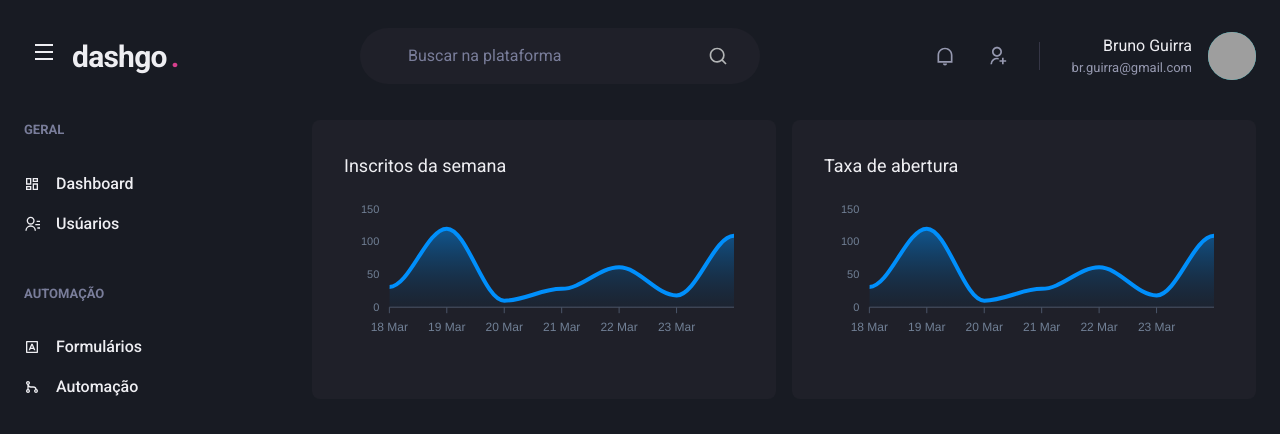
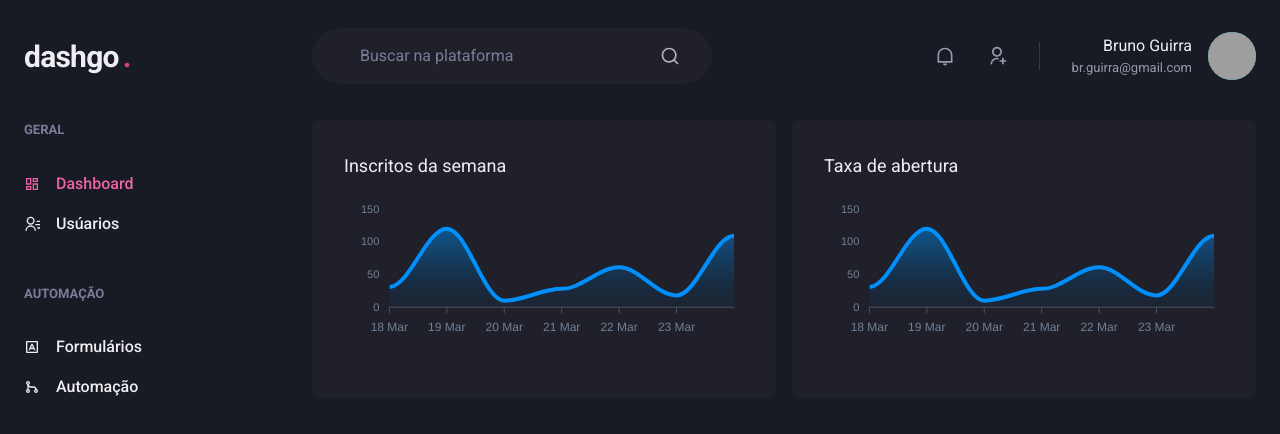
Before and after one commit to brGuirra/dashgo, a Next.js app: page /dashboard in a window 1280 px wide. Shown: the top 434 px of the page. Built offline with nearby package versions, Linux system fonts and the light colour scheme; grey boxes are pictures that could not be loaded.

Commit message:
Feature: added navigation between pages   - Created an component for the active link   - Check if the page is a subdomain of other   page to set the active link

```diff
--- /dev/null
+++ b/src/components/ActiveLink.tsx
@@ -0,0 +1,37 @@
+import { useRouter } from 'next/dist/client/router';
+import Link, { LinkProps } from 'next/link';
+import { cloneElement, ReactElement } from 'react';
+
+interface ActiveLinkProps extends LinkProps {
+  children: ReactElement;
+  shouldMatchExactHref?: boolean;
+}
+
+export function ActiveLink({
+  children,
+  shouldMatchExactHref = false,
+  ...rest
+}: ActiveLinkProps) {
+  const { asPath } = useRouter();
+
+  let isActive = false;
+
+  if (shouldMatchExactHref && (asPath === rest.href || asPath === rest.as)) {
+    isActive = true;
+  }
+
+  if (
+    !shouldMatchExactHref &&
+    (asPath.startsWith(String(rest.href)) || asPath.startsWith(String(rest.as)))
+  ) {
+    isActive = true;
+  }
+
+  return (
+    <Link {...rest}>
+      {cloneElement(children, {
+        color: isActive ? 'pink.400' : 'gray.50',
+      })}
+    </Link>
+  );
+}
--- a/src/components/Form/Input.tsx
+++ b/src/components/Form/Input.tsx
@@ -13,7 +13,11 @@ interface InputProps extends ChakraInputProps {
 export function Input({ name, label, ...rest }: InputProps) {
   return (
     <FormControl>
-      {!!label && <FormLabel htmlFor={name}>{label}</FormLabel>}
+      {!!label && (
+        <FormLabel id={name} htmlFor={name}>
+          {label}
+        </FormLabel>
+      )}
       <ChakraInput
         name={name}
         id={name}
--- a/src/components/Header/index.tsx
+++ b/src/components/Header/index.tsx
@@ -26,6 +26,7 @@ export function Header() {
       px="6"
       align="center"
     >
+      {!isWideMode && (
         <IconButton
           aria-label="Open navigation"
           icon={<Icon as={RiMenuLine} />}
@@ -34,6 +35,7 @@ export function Header() {
           variant="unstyled"
           onClick={onOpen}
         ></IconButton>
+      )}
 
       <Logo />
 
--- a/src/components/SideBar/NavLink.tsx
+++ b/src/components/SideBar/NavLink.tsx
@@ -1,23 +1,28 @@
 import {
   Icon,
-  Link,
+  Link as ChakraLink,
   Text,
   LinkProps as ChakraLinkProps,
 } from '@chakra-ui/react';
 import { ElementType } from 'react';
 
+import { ActiveLink } from '../ActiveLink';
+
 interface NavLinkProps extends ChakraLinkProps {
   icon: ElementType;
   children: string;
+  href: string;
 }
 
-export function NavLink({ icon, children, ...rest }: NavLinkProps) {
+export function NavLink({ icon, children, href, ...rest }: NavLinkProps) {
   return (
-    <Link display="flex" alignItems="center" {...rest}>
-      <Icon as={icon} />
-      <Text ml="4" fontWeight="medium">
-        {children}
-      </Text>
-    </Link>
+    <ActiveLink href={href} passHref>
+      <ChakraLink display="flex" alignItems="center" {...rest}>
+        <Icon as={icon} />
+        <Text ml="4" fontWeight="medium">
+          {children}
+        </Text>
+      </ChakraLink>
+    </ActiveLink>
   );
 }
--- a/src/components/SideBar/SidebarNav.tsx
+++ b/src/components/SideBar/SidebarNav.tsx
@@ -12,13 +12,21 @@ export function SidebarNav() {
   return (
     <Stack spacing="12" align="flex-start">
       <NavSection title="GERAL">
-        <NavLink icon={RiDashboardLine}>Dashboard</NavLink>
-        <NavLink icon={RiContactsLine}>Usúarios</NavLink>
+        <NavLink icon={RiDashboardLine} href="/dashboard">
+          Dashboard
+        </NavLink>
+        <NavLink icon={RiContactsLine} href="/users">
+          Usúarios
+        </NavLink>
       </NavSection>
 
       <NavSection title="AUTOMAÇÃO">
-        <NavLink icon={RiInputMethodLine}>Formulários</NavLink>
-        <NavLink icon={RiGitMergeLine}>Automação</NavLink>
+        <NavLink icon={RiInputMethodLine} href="/forms">
+          Formulários
+        </NavLink>
+        <NavLink icon={RiGitMergeLine} href="/automation">
+          Automação
+        </NavLink>
       </NavSection>
     </Stack>
   );
--- a/src/pages/users/index.tsx
+++ b/src/pages/users/index.tsx
@@ -14,7 +14,8 @@ import {
   Tr,
   useBreakpointValue,
 } from '@chakra-ui/react';
-import { RiAddLine, RiPencilLine } from 'react-icons/ri';
+import Link from 'next/link';
+import { RiAddLine } from 'react-icons/ri';
 
 import { Header } from '../../components/Header';
 import { Pagination } from '../../components/Pagination';
@@ -39,6 +40,7 @@ export default function UsersList() {
               Usuários
             </Heading>
 
+            <Link href="/users/create" passHref>
               <Button
                 as="a"
                 size="sm"
@@ -48,6 +50,7 @@ export default function UsersList() {
               >
                 Criar novo
               </Button>
+            </Link>
           </Flex>
 
           <Table>
```
Also changed, not shown: src/pages/users/create.tsx (+7 -2 lines). Lines whose indentation alone changed are shown as unchanged.
